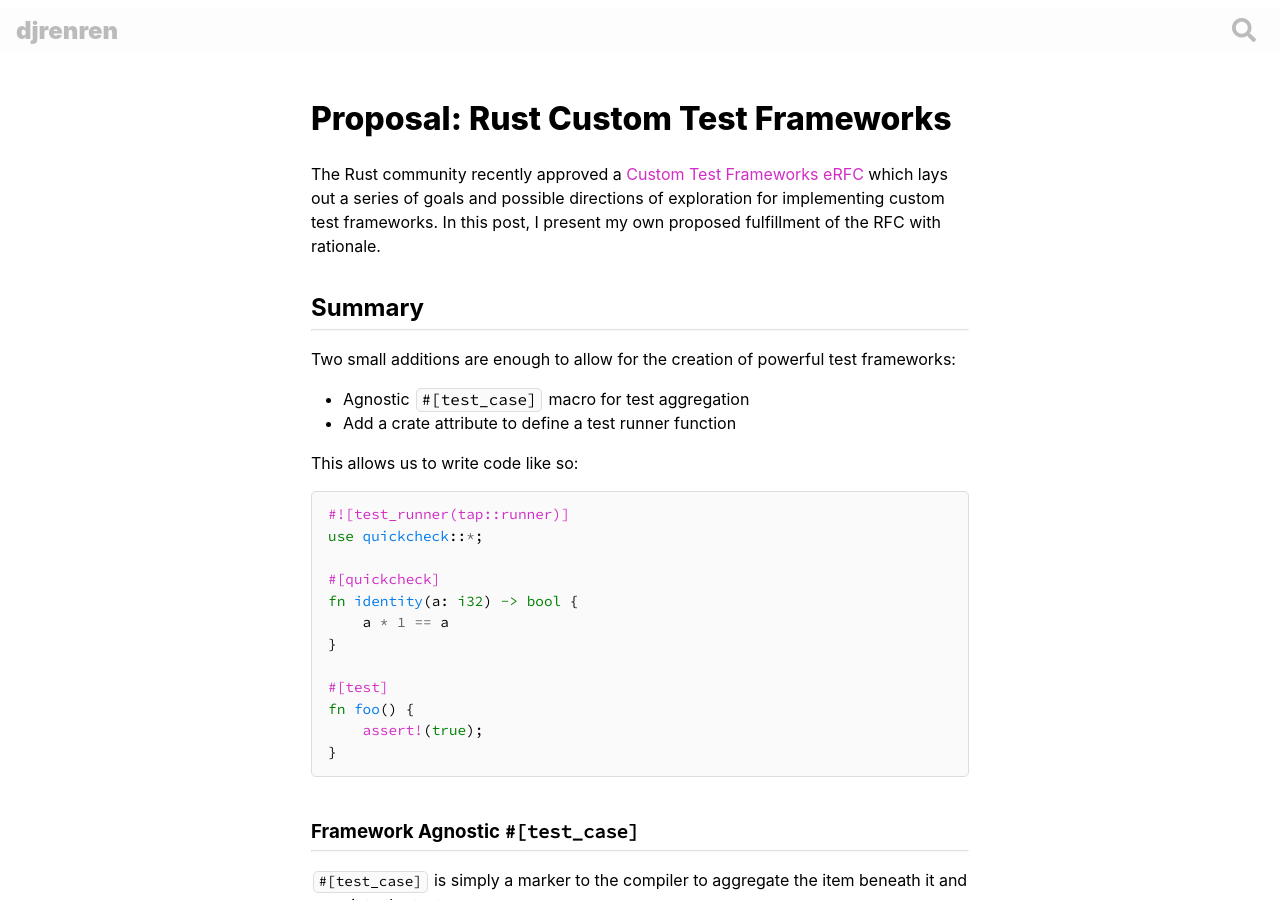
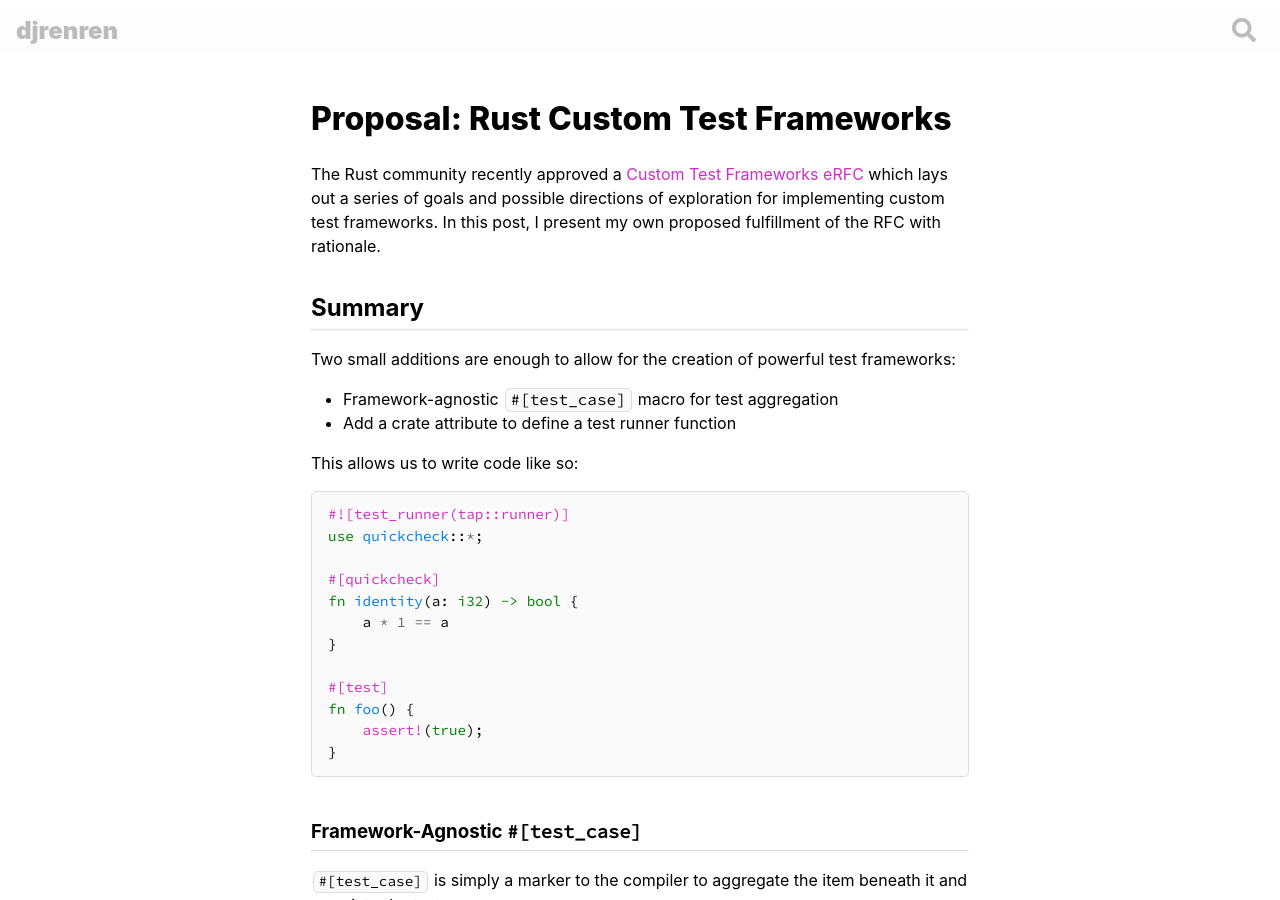
Before and after one commit to djrenren/blog, a Jekyll site: the page built from _posts/2018-08-06-custom-test-framework-prop.md, in a window 1280 px wide and 900 px high. Built offline with Jekyll 4.4.1, drawn with Linux system fonts in a browser that asks for light colours; nearby versions of some CDN libraries; comment, search, counter and statistics services are not loaded.

Commit message:
More typo fixes

````diff
--- a/_posts/2018-08-06-custom-test-framework-prop.md
+++ b/_posts/2018-08-06-custom-test-framework-prop.md
@@ -14,7 +14,7 @@ fulfillment of the RFC with rationale.
 ------------
 Two small additions are enough to allow for the creation of powerful test frameworks:
 
- - Agnostic `#[test_case]` macro for test aggregation
+ - Framework-agnostic `#[test_case]` macro for test aggregation
  - Add a crate attribute to define a test runner function
 
 This allows us to write code like so:
@@ -34,7 +34,7 @@ fn foo() {
 }
 ```
 
-### Framework Agnostic `#[test_case]`
+### Framework-Agnostic `#[test_case]`
 --------------------------------------
 `#[test_case]` is simply a marker to the compiler to aggregate the item beneath it and pass it to the test runner.
 
--- a/docs/feed.xml
+++ b/docs/feed.xml
@@ -8,7 +8,7 @@ fulfillment of the RFC with rationale.&lt;/p&gt;
 &lt;p&gt;Two small additions are enough to allow for the creation of powerful test frameworks:&lt;/p&gt;
 
 &lt;ul&gt;
-  &lt;li&gt;Agnostic &lt;code class=&quot;highlighter-rouge&quot;&gt;#[test_case]&lt;/code&gt; macro for test aggregation&lt;/li&gt;
+  &lt;li&gt;Framework-agnostic &lt;code class=&quot;highlighter-rouge&quot;&gt;#[test_case]&lt;/code&gt; macro for test aggregation&lt;/li&gt;
   &lt;li&gt;Add a crate attribute to define a test runner function&lt;/li&gt;
 &lt;/ul&gt;
 
@@ -28,7 +28,7 @@ fulfillment of the RFC with rationale.&lt;/p&gt;
 &lt;span class=&quot;p&quot;&gt;}&lt;/span&gt;
 &lt;/code&gt;&lt;/pre&gt;&lt;/div&gt;&lt;/div&gt;
 
-&lt;h3 id=&quot;framework-agnostic-test_case&quot;&gt;Framework Agnostic &lt;code class=&quot;highlighter-rouge&quot;&gt;#[test_case]&lt;/code&gt;&lt;/h3&gt;
+&lt;h3 id=&quot;framework-agnostic-test_case&quot;&gt;Framework-Agnostic &lt;code class=&quot;highlighter-rouge&quot;&gt;#[test_case]&lt;/code&gt;&lt;/h3&gt;
 &lt;hr /&gt;
 &lt;p&gt;&lt;code class=&quot;highlighter-rouge&quot;&gt;#[test_case]&lt;/code&gt; is simply a marker to the compiler to aggregate the item beneath it and pass it to the test runner.&lt;/p&gt;
 
--- a/docs/rust/testing/2018/08/06/custom-test-framework-prop.html
+++ b/docs/rust/testing/2018/08/06/custom-test-framework-prop.html
@@ -39,7 +39,7 @@ fulfillment of the RFC with rationale.</p>
 <p>Two small additions are enough to allow for the creation of powerful test frameworks:</p>
 
 <ul>
-  <li>Agnostic <code class="highlighter-rouge">#[test_case]</code> macro for test aggregation</li>
+  <li>Framework-agnostic <code class="highlighter-rouge">#[test_case]</code> macro for test aggregation</li>
   <li>Add a crate attribute to define a test runner function</li>
 </ul>
 
@@ -59,7 +59,7 @@ fulfillment of the RFC with rationale.</p>
 <span class="p">}</span>
 </code></pre></div></div>
 
-<h3 id="framework-agnostic-test_case">Framework Agnostic <code class="highlighter-rouge">#[test_case]</code></h3>
+<h3 id="framework-agnostic-test_case">Framework-Agnostic <code class="highlighter-rouge">#[test_case]</code></h3>
 <hr />
 <p><code class="highlighter-rouge">#[test_case]</code> is simply a marker to the compiler to aggregate the item beneath it and pass it to the test runner.</p>
 
````
Also changed, not shown: other parts of docs/feed.xml (+1 -1 lines).
